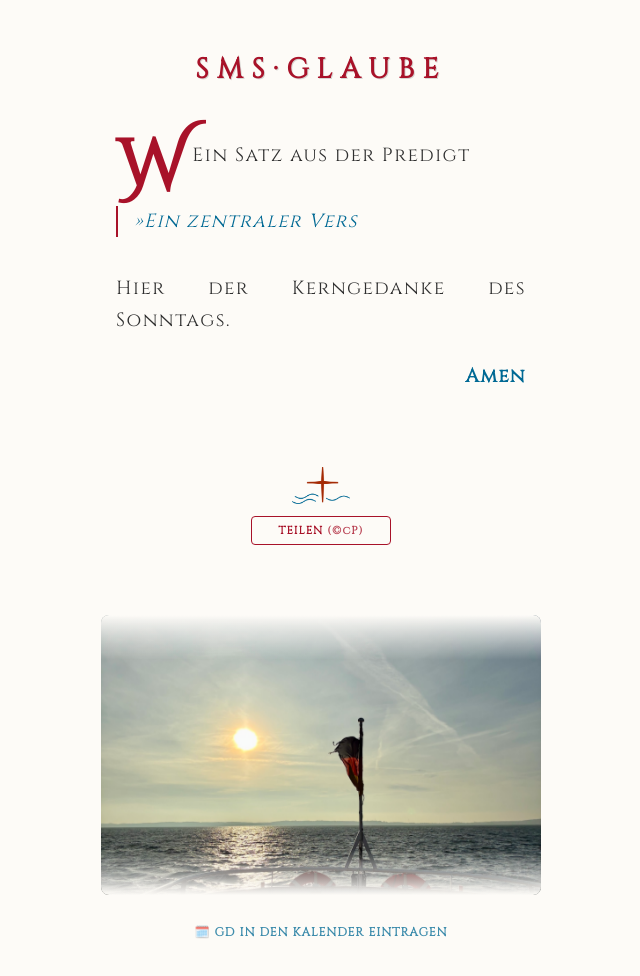
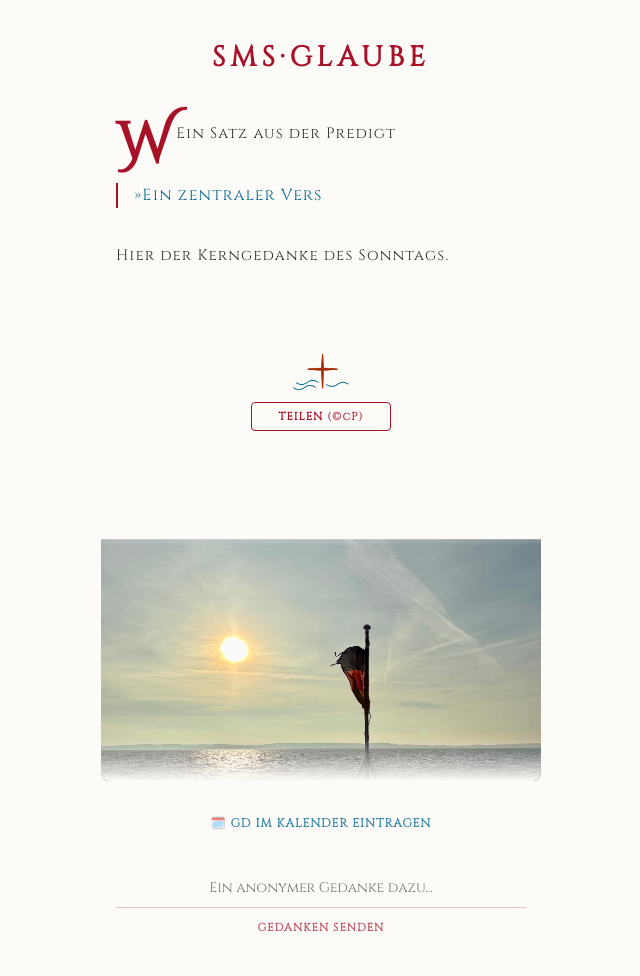
Before and after one commit to christianpieritz/PredigtMiniatur, a plain HTML site: page index.html in a window 1280 px wide. Shown: the whole page, without its empty margins (319-959 px from the left). Drawn offline with nearby package versions, Linux system fonts and the light colour scheme.

Commit message:
BildKkorrektur

```diff
--- a/index.html
+++ b/index.html
@@ -23,10 +23,10 @@
             color: #2F2F2F;
             display: flex;
             flex-direction: column;
-            justify-content: flex-start;
+            justify-content: flex-start; /* Geändert für flüssiges Scrollen auf Mobilgeräten */
             align-items: center;
             min-height: 100vh;
-            padding: 30px 15px;
+            padding: 20px 15px;
             user-select: none;
             -webkit-user-select: none;
             -webkit-tap-highlight-color: transparent;
@@ -36,7 +36,7 @@
         .page-wrapper {
             color: inherit;
             display: flex;
-            flex-direction: column;
+            flex-direction: column; /* Auf Spalte gesetzt, um Inhalt, Bild und Tools sauber zu stapeln */
             justify-content: flex-start;
             align-items: center;
             width: 100%;
@@ -54,100 +54,45 @@
             justify-content: flex-start;
         }
 
-        .title {
-            text-transform: uppercase;
-            color: #A81229;
-            font-size: clamp(22px, 6vw, 28px);
-            font-weight: 700;
-            margin-bottom: clamp(35px, 9vw, 50px);
-            text-align: center;
-            line-height: 1.4;
-            letter-spacing: 0.3em;
-            width: 100%;
-            text-shadow: 1px 1px 0px rgba(0,0,0,0.15);
-        }
-
+        .title { text-transform: uppercase; color: #A81229; font-size: clamp(22px, 6vw, 28px); font-weight: 700; margin-bottom: clamp(30px, 8vw, 45px); text-align: center; line-height: 1.3; letter-spacing: 0.18em; width: 100%; }
         .content-blocks { width: 100%; margin-bottom: clamp(15px, 4vw, 25px); }
-
-        .block {
-            width: 100%;
-            text-align: justify;
-            text-justify: inter-word;
-            font-weight: 400;
-            font-size: clamp(17px, 4.5vw, 19px);
-            letter-spacing: 0.08em;
-            line-height: 1.7;
-            margin-bottom: 25px;
-            -webkit-hyphens: auto;
-            -ms-hyphens: auto;
-            hyphens: auto;
-        }
-
+        .block { width: 100%; text-align: justify; text-justify: inter-word; font-weight: 400; font-size: clamp(14px, 3.8vw, 15px); letter-spacing: 0.08em; line-height: 1.75; margin-bottom: 20px; -webkit-hyphens: auto; -ms-hyphens: auto; hyphens: auto; }
         .initial { font-family: 'Cinzel Decorative', serif; float: left; font-size: clamp(3.2em, 12vw, 3.8em); line-height: 0.7; margin-top: 0.08em; margin-right: 0.08em; color: #A81229; font-weight: 700; }
-
         .quote-block { width: 100%; margin: clamp(25px, 6vw, 35px) 0; padding-left: 16px; border-left: 2px solid #A81229; text-align: left; }
-
-        .quote-sub {
-            font-weight: 400;
-            font-size: clamp(17px, 4.5vw, 19px);
-            letter-spacing: 0.07em;
-            line-height: 1.6;
-            color: #006994;
-            font-style: italic;
-            -webkit-hyphens: auto;
-            -ms-hyphens: auto;
-            hyphens: auto;
-        }
-
-        .blue-right-block {
-            width: 100%;
-            text-align: right;
-            font-weight: 700;
-            color: #006994;
-            font-size: clamp(17px, 4.5vw, 19px);
-            letter-spacing: 0.07em;
-            line-height: 1.6;
-            margin-top: 20px;
-            margin-bottom: 10px;
-        }
-
+        .quote-sub { font-weight: 400; font-size: clamp(14px, 4vw, 16px); letter-spacing: 0.07em; line-height: 1.6; color: #006994; -webkit-hyphens: auto; -ms-hyphens: auto; hyphens: auto; }
         .footer-wrapper { display: flex; flex-direction: column; align-items: center; width: 140px; margin-top: clamp(25px, 7vw, 40px); margin-bottom: 10px; }
         .image-container { width: 100%; margin-bottom: 12px; display: flex; justify-content: center; }
-        .kreuz-img { width: 42%; height: auto; display: block; margin: 0 auto; }
+        .kreuz-img { width: 40%; height: auto; display: block; margin: 0 auto; }
 
         .share-btn { width: 100%; background: transparent; border: 1px solid #A81229; color: #A81229; padding: 6px 0; font-family: inherit; font-size: 11px; letter-spacing: 0.1em; cursor: pointer; border-radius: 4px; transition: all 0.2s ease; text-transform: uppercase; font-weight: 700; display: flex; align-items: center; justify-content: center; gap: 4px; white-space: nowrap; }
         .share-btn-cp { color: #A81229; text-transform: none; opacity: 0.8; }
         .share-btn:active { background: #A81229; color: #fdfbf7; }
         .share-btn:active .share-btn-cp { color: #fdfbf7; opacity: 1; }
 
-        /* IPHONE-FIX: Das Parallax-Sichtfenster */
+        /* NEU: Robustes Parallax-Sichtfenster */
         .devotional-image-wrapper {
             width: 100%;
             max-width: 440px;
             height: 280px;
             margin-top: 40px;
-            margin-bottom: 25px;
+            margin-bottom: 30px;
             position: relative;
             border-radius: 8px;
             overflow: hidden;
-            -webkit-transform: translateZ(0);
-            transform: translateZ(0);
+            background-color: #fdfbf7;
         }
 
-        /* Das eigentliche Bild gleitet nun im Hintergrund stabil mit */
+        /* Das Bild gleitet geschmeidig im Hintergrund des Fensters mit */
         .devotional-img-parallax {
-            position: absolute;
-            top: -30px;
-            left: 0;
             width: 100%;
-            height: 120%;
+            height: 100%;
             object-fit: cover;
-            z-index: 0;
-            position: -webkit-sticky;
-            position: sticky;
+            display: block;
+            pointer-events: none;
+            transition: transform 0.1s ease-out;
         }
 
-        /* Die sanften Verläufe nach oben und unten */
+        /* Sanfte Verläufe (schmelzen das Bild oben und unten in den Hintergrund) */
         .devotional-image-wrapper::before,
         .devotional-image-wrapper::after {
             content: '';
@@ -169,11 +114,12 @@
             background: linear-gradient(to top, #fdfbf7, transparent);
         }
 
+        /* Kalender-Button */
         .calendar-wrapper {
             width: 100%;
             max-width: 440px;
             padding: 0 15px;
-            margin-bottom: 40px;
+            margin-bottom: 35px;
             text-align: center;
         }
 
@@ -193,14 +139,58 @@
             align-items: center;
             gap: 6px;
         }
+        .calendar-btn:active { opacity: 1; }
 
-        .calendar-btn:active { opacity: 1; }
+        /* Minimalistisches Feedback-Feld */
+        .feedback-wrapper {
+            width: 100%;
+            max-width: 440px;
+            padding: 0 15px;
+            margin-bottom: 40px;
+            text-align: center;
+        }
+
+        .feedback-input {
+            width: 100%;
+            background: transparent;
+            border: none;
+            border-bottom: 1px solid rgba(168, 18, 41, 0.25);
+            color: #2F2F2F;
+            font-family: inherit;
+            font-size: 14px;
+            padding: 10px 0;
+            text-align: center;
+            outline: none;
+            transition: border-color 0.2s;
+            border-radius: 0;
+            -webkit-appearance: none;
+        }
+
+        .feedback-input:focus {
+            border-bottom-color: #A81229;
+        }
+
+        .feedback-btn {
+            background: transparent;
+            border: none;
+            color: #A81229;
+            font-family: inherit;
+            font-size: 11px;
+            letter-spacing: 0.1em;
+            cursor: pointer;
+            text-transform: uppercase;
+            font-weight: 700;
+            margin-top: 12px;
+            opacity: 0.7;
+        }
+        .feedback-btn:active { opacity: 1; }
     </style>
 </head>
 <body>
 
     <div class="page-wrapper">
         <div id="captureArea" class="container">
+
             <div class="title" id="outputUeberschrift"></div>
 
             <div class="content-blocks">
@@ -212,7 +202,6 @@
                     <div class="quote-sub" id="outputBibelvers"></div>
                 </div>
                 <div class="block" id="outputText2"></div>
-                <div class="blue-right-block" id="outputText3"></div>
             </div>
 
             <div class="footer-wrapper">
@@ -225,30 +214,47 @@
             </div>
         </div>
 
-        <!-- IPHONE-FIX: Bildstruktur mit echtem Image-Tag -->
         <div class="devotional-image-wrapper">
-            <img src="xyz.jpg" alt="Andächtiges Bild" class="devotional-img-parallax">
+            <img src="xyz.jpg" alt="Andächtiges Bild" id="parallaxImg" class="devotional-img-parallax">
         </div>
 
         <div class="calendar-wrapper">
             <button id="calendarButton" class="calendar-btn">
-                🗓️ GD in den Kalender eintragen
+                🗓️ GD im Kalender eintragen
             </button>
+        </div>
+
+        <div class="feedback-wrapper" id="feedbackForm">
+            <input type="text" id="feedbackText" class="feedback-input" placeholder="Ein anonymer Gedanke dazu..." maxlength="200">
+            <button id="sendFeedbackBtn" class="feedback-btn">Gedanken senden</button>
         </div>
     </div>
 
     <script type="module">
-        import { smsglaubeInhalt } from './daten.js?v=2026-06-10';
+        // Versionierung verhindert, dass das iPhone alte Daten cacht
+        import { smsglaubeInhalt } from './daten.js?v=2026-06-09';
 
-        // 1. Daten einsetzen
+        // 1. Daten in die HTML-Struktur einsetzen
         document.getElementById('outputUeberschrift').innerText = smsglaubeInhalt.ueberschrift;
         document.getElementById('outputInitiale').innerText = smsglaubeInhalt.initiale;
         document.getElementById('outputText1').innerText = smsglaubeInhalt.text1;
         document.getElementById('outputBibelvers').innerText = smsglaubeInhalt.bibelvers;
         document.getElementById('outputText2').innerText = smsglaubeInhalt.text2;
-        document.getElementById('outputText3').innerText = smsglaubeInhalt.text3;
 
-        // 2. Kalender-Logik
+        // 2. Cross-Platform Parallax-Steuerung für iOS & Android
+        const img = document.getElementById('parallaxImg');
+        window.addEventListener('scroll', () => {
+            const speed = 0.2;
+            const rect = img.parentElement.getBoundingClientRect();
+            const viewHeight = window.innerHeight;
+
+            if (rect.top < viewHeight && rect.bottom > 0) {
+                const shift = (viewHeight - rect.top) * speed - 40;
+                img.style.transform = `translateY(${shift}px) scale(1.15)`;
+            }
+        });
+
+        // 3. Kalender-Logik (.ics Datei live generieren)
         document.getElementById('calendarButton').addEventListener('click', () => {
             const dateStr = smsglaubeInhalt.gdTermin.replace(/-/g, '');
             const timeStr = smsglaubeInhalt.gdUhrzeit.replace(/:/g, '');
@@ -277,7 +283,34 @@
             link.click();
         });
 
-        // 3. Share-Funktion
+        // 4. Anonymes Feedback via Google Formular absenden
+        document.getElementById('sendFeedbackBtn').addEventListener('click', async () => {
+            const text = document.getElementById('feedbackText').value.trim();
+            if (!text) return;
+
+            const button = document.getElementById('sendFeedbackBtn');
+            button.innerText = "Wird gesendet...";
+
+            // HIER die IDs aus deinem Google-Formular einfügen
+            const formURL = "https://docs.google.com/forms/u/0/d/e/DEINE_FORMULAR_ID/formResponse";
+            const entryID = "entry.DEINE_EINGABE_FELD_ID";
+
+            const formData = new FormData();
+            formData.append(entryID, text);
+
+            try {
+                await fetch(formURL, { method: "POST", body: formData, mode: "no-cors" });
+                document.getElementById('feedbackForm').innerHTML = `
+                    <p style="font-size: 13px; color: #006994; font-weight: 700; letter-spacing: 0.05em; text-transform: uppercase; margin-top: 10px;">
+                        🕊️ Danke für deinen Gedanken.
+                    </p>`;
+            } catch (err) {
+                console.error(err);
+                button.innerText = "Fehler. Erneut versuchen?";
+            }
+        });
+
+        // 5. Deine Share-Funktion (unverändert)
         document.getElementById('shareButton').addEventListener('click', async (e) => {
             e.preventDefault();
             e.stopPropagation();
```
